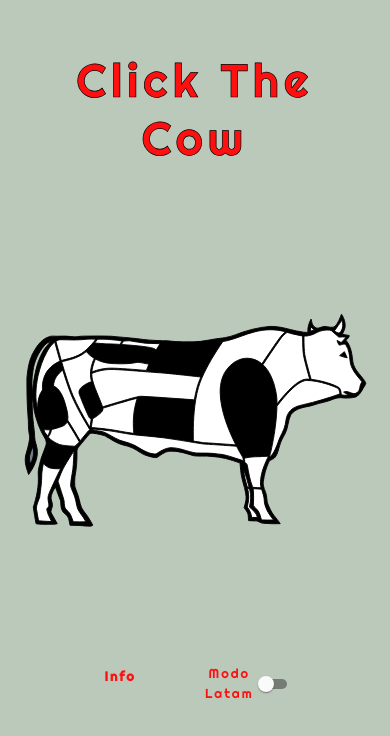
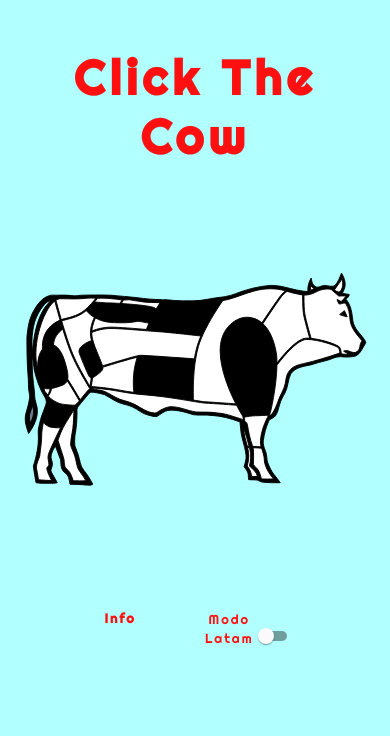
Before and after one commit to CJ-arg/CowProject, a React (Create React App) app: page / in a window 390 px wide. Shown: the top 736 px of the page. Built offline with nearby package versions, Linux system fonts and the light colour scheme; a web font is replaced by a local one.

Commit message:
add some style and responsive

```diff
--- a/src/App.css
+++ b/src/App.css
@@ -10,10 +10,11 @@
   margin-top: 1%;
   font-family: "Righteous", cursive;
   color: rgb(255, 16, 16);
-  font-size: 6rem;
+  font-size: 6.5rem;
   margin-bottom: -25px;
+  font-weight: 900;
   letter-spacing: 5px;
-  -webkit-text-stroke: 0.7px rgb(0, 0, 0);
+  -webkit-text-stroke: 0.1px rgb(160, 43, 43);
 }
 .cowDiv {
   margin-top: 10px;
@@ -62,7 +63,7 @@
 
   .cowTitle {
     padding: 28px;
-    font-size: 60pt;
+    font-size: 6.5rem;
   }
 }
 @media screen and (max-width: 1000px) {
@@ -70,7 +71,7 @@
     padding: 32px;
   }
   .cowTitle {
-    font-size: 50pt;
+    font-size: 6rem;
   }
 }
 
@@ -79,7 +80,7 @@
     padding: 32px;
   }
   .cowTitle {
-    font-size: 45pt;
+    font-size: 4rem;
   }
 }
 @media screen and (max-width: 668px) {
@@ -87,11 +88,14 @@
     padding: 5%;
   }
   .cowTitle {
-    font-size: 35pt;
+    font-size: 3rem;
+    margin-bottom: -65px;
+    margin-top: 0;
   }
   .latamMode {
     font-family: "Righteous", cursive;
     color: rgb(255, 16, 16);
     font-size: 13px;
+    margin-top: 0;
   }
 }
--- a/src/index.css
+++ b/src/index.css
@@ -1,7 +1,7 @@
 body {
   margin: 0;
   box-sizing: content-box;
-  background-color: rgba(76, 114, 76, 0.377);
+  background-color: rgba(80, 255, 255, 0.438);
 
   font-family: -apple-system, BlinkMacSystemFont, "Segoe UI", "Roboto", "Oxygen",
     "Ubuntu", "Cantarell", "Fira Sans", "Droid Sans", "Helvetica Neue",
```
